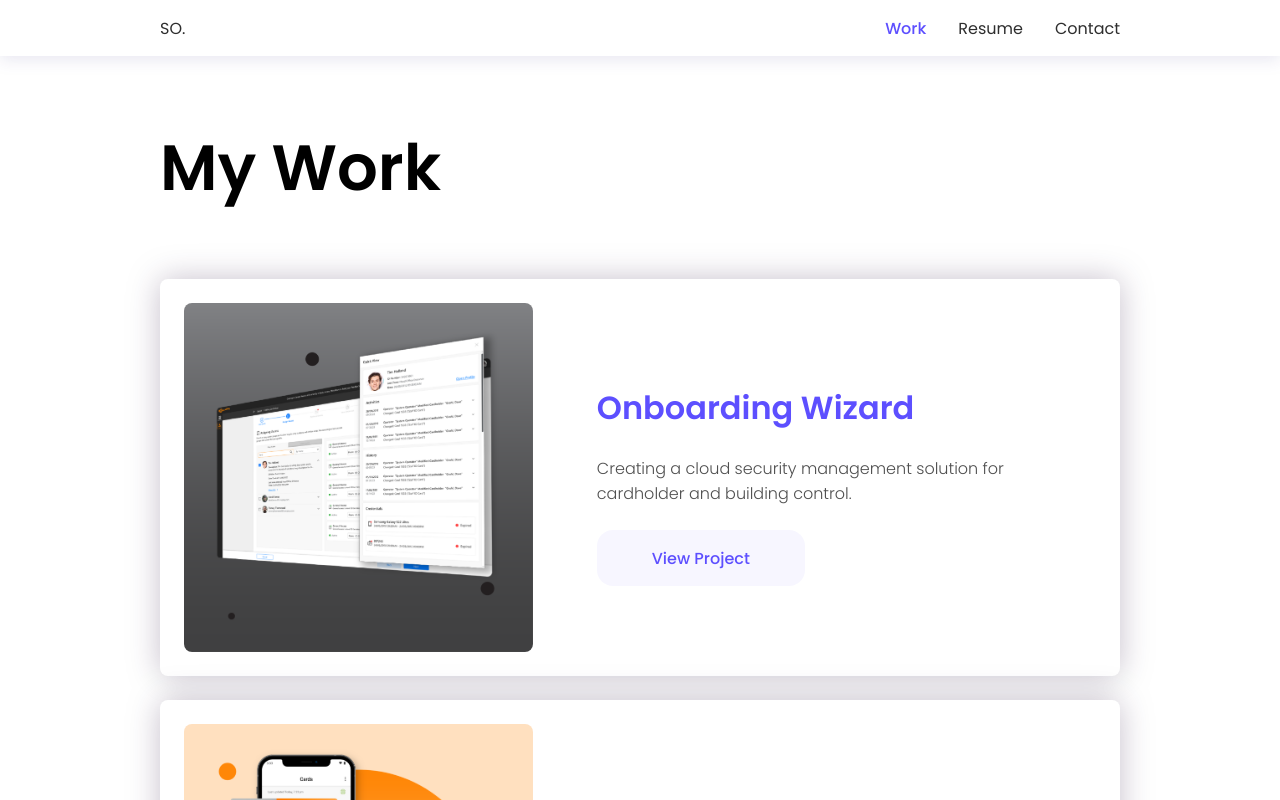
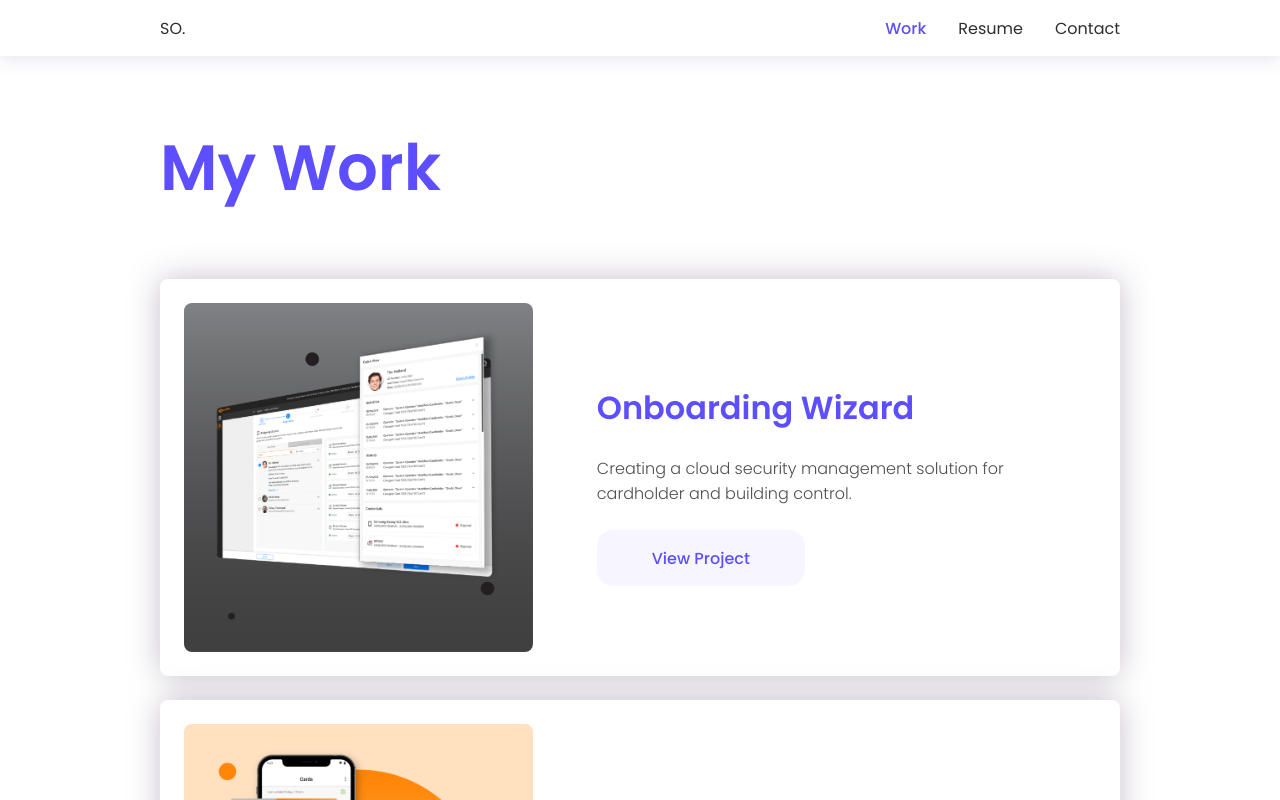
Before and after one commit to DesignStevie/Theorox-Studios, a React (Create React App) app: page /my-work in a window 1280 px wide. Built offline with nearby package versions, Linux system fonts and the light colour scheme.

Commit message:
added favicon and minor css adjustments

```diff
--- a/src/Pages/MyWork.jsx
+++ b/src/Pages/MyWork.jsx
@@ -9,9 +9,9 @@ function MyWork() {
     <>
       <div className="page-container">
         <NavBar />
-          <h1 className="pageHeading">My Work</h1>
         <div className="containerPlain">
-        <WorkPageItems />
+          <h1 className="pageHeadingPurple">My Work</h1>
+          <WorkPageItems />
         </div>
       </div>
       <Footer />
--- a/src/index.css
+++ b/src/index.css
@@ -99,6 +99,7 @@ b {
   font-weight: 600;
   font-size: 4rem;
   color: #5D4FFF;
+  margin-bottom: 4rem;
 }
 
 .pageHeadingPurpleSmall{
```
Also changed, not shown: 1 other file (tests, documents, lock files or other folders).
